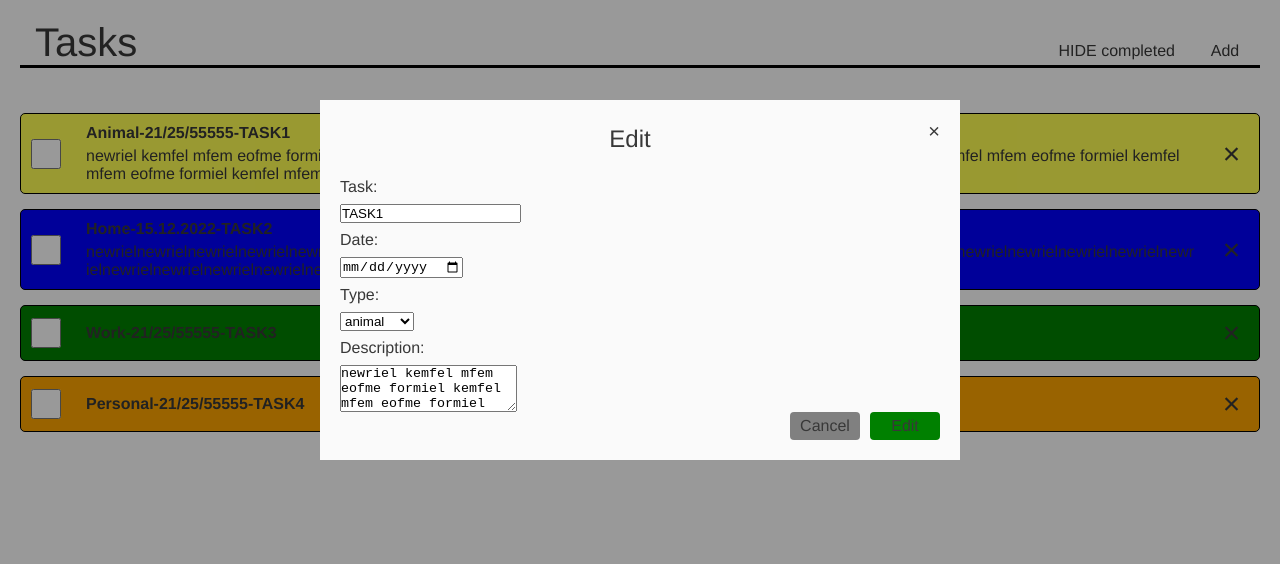
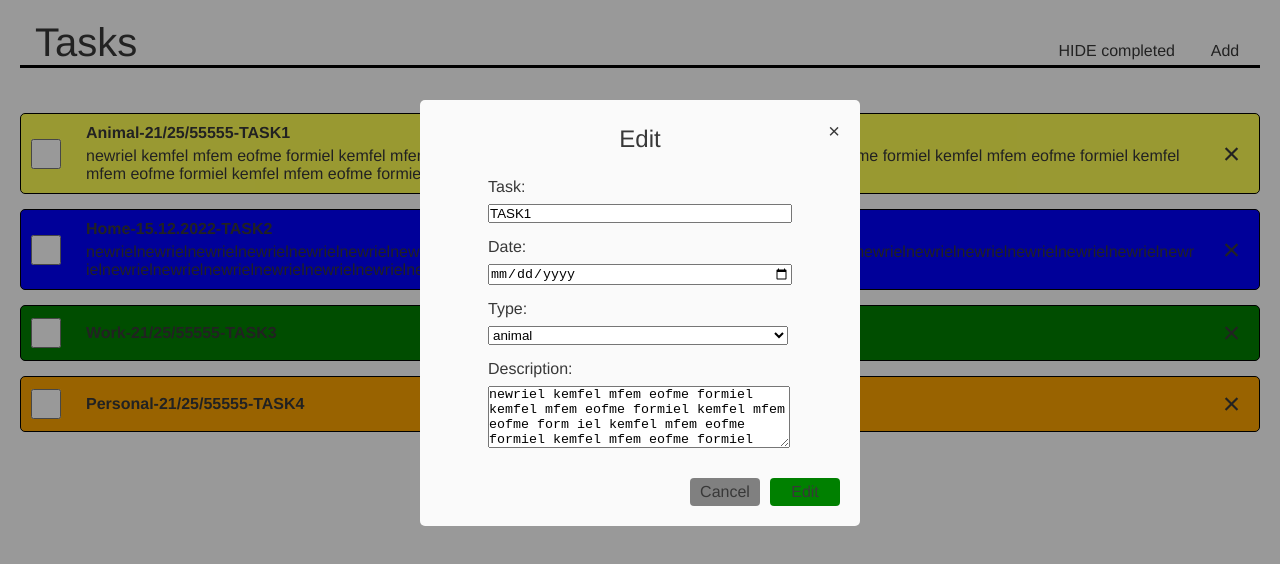
Before and after one commit to kristipo/task-manager, a Vue app: page / in a window 1280 px wide. Both pictures are taken after a click on the element 640 px from the left and 153 px from the top of the page. Shown: the top 564 px of the page. Built offline with nearby package versions, Linux system fonts and the light colour scheme.

Commit message:
Add MFormLabel

```diff
--- a/src/components/MAddTaskModal.vue
+++ b/src/components/MAddTaskModal.vue
@@ -9,17 +9,23 @@
       @ok="submit"
   >
     <div class="add-modal-content-container">
-      <span>Task:</span>
+      <div class="create-form">
+        <div class="form-item">
+          <m-form-label label="Task:" />
           <input
               v-model="task"
               placeholder="Enter task"
           >
-      <span>Date:</span>
+        </div>
+        <div class="form-item">
+          <m-form-label label="Date:" />
           <input
               v-model="date"
               type="date"
           >
-      <span>Type:</span>
+        </div>
+        <div class="form-item">
+          <m-form-label label="Type:" />
           <select v-model="type">
             <option
                 v-for="(type, ind) in TYPES"
@@ -27,14 +33,19 @@
               {{ type }}
             </option>
           </select>
-      <span>Description:</span>
-      <textarea v-model="body" rows="3"/>
+        </div>
+        <div class="form-item">
+          <m-form-label label="Description:" />
+          <textarea v-model="body" rows="4"/>
+        </div>
+      </div>
     </div>
   </m-modal>
 </template>
 
 <script>
 import MModal from "@/components/MModal.vue";
+import MFormLabel from "@/components/MFormLabel.vue";
 
 const EDIT_BUTTON_TEXT = 'Edit'
 const CREATE_BUTTON_TEXT = 'Create'
@@ -51,7 +62,10 @@ const capitalizeFirst = str => {
 export default {
   name: "MAddTaskModal",
 
-  components: { MModal },
+  components: {
+    MFormLabel,
+    MModal
+  },
 
   props: {
     item: {
@@ -153,9 +167,24 @@ export default {
 <style scoped lang="scss">
   .add-modal-content-container {
     display: flex;
+    justify-content: center;
+
+    .create-form {
+      display: flex;
+      flex-direction: column;
+      gap: 15px;
+      align-items: flex-start;
+
+      .form-item {
+        display: flex;
         flex-direction: column;
         align-items: flex-start;
-    gap: 8px;
+      }
+    }
+
+    input, select, textarea {
+      min-width: 300px;
+    }
   }
 
 </style>
--- /dev/null
+++ b/src/components/MFormLabel.vue
@@ -0,0 +1,24 @@
+<template>
+  <div class="m-form-label">
+    {{ label }}
+  </div>
+</template>
+
+<script>
+export default {
+  name: "MFormLabel",
+
+  props: {
+    label: {
+      type: String,
+      required: true
+    }
+  }
+}
+</script>
+
+<style scoped lang="scss">
+  .m-form-label {
+    margin-bottom: 8px;
+  }
+</style>
--- a/src/components/MModal.vue
+++ b/src/components/MModal.vue
@@ -98,10 +98,11 @@ export default {
     .m-modal-container {
       position: relative;
       background: #fafafa;
-      width: 600px;
+      width: 400px;
       margin: auto;
       top: 100px;
       padding: 20px;
+      border-radius: 5px;
 
       .header-container {
         display: flex;
@@ -115,6 +116,7 @@ export default {
           padding: 5px;
           align-items: center;
           justify-content: center;
+          margin-right: -20px;
         }
 
         .close-button {
@@ -133,6 +135,7 @@ export default {
         gap: 10px;
         width: 100%;
         justify-content: flex-end;
+        margin-top: 30px;
       }
     }
   }
```
Lines whose indentation alone changed are shown as unchanged.
